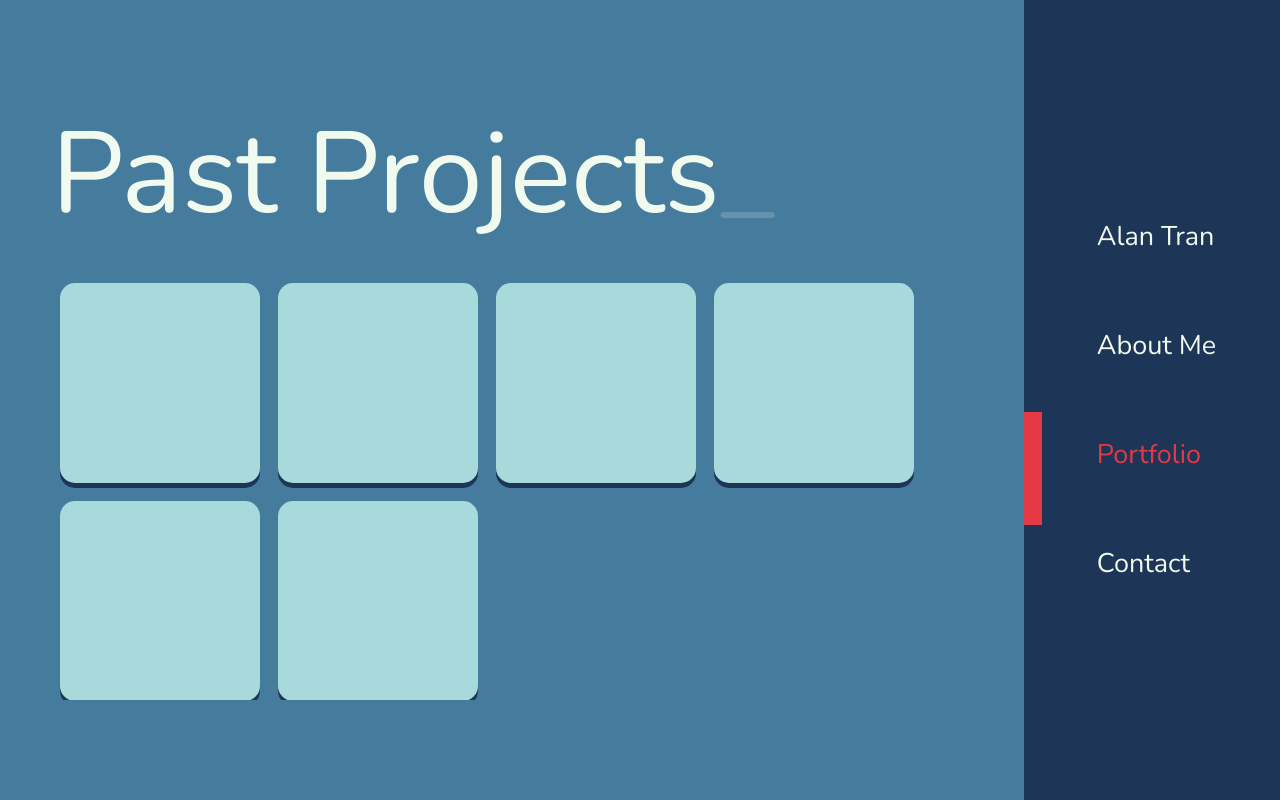
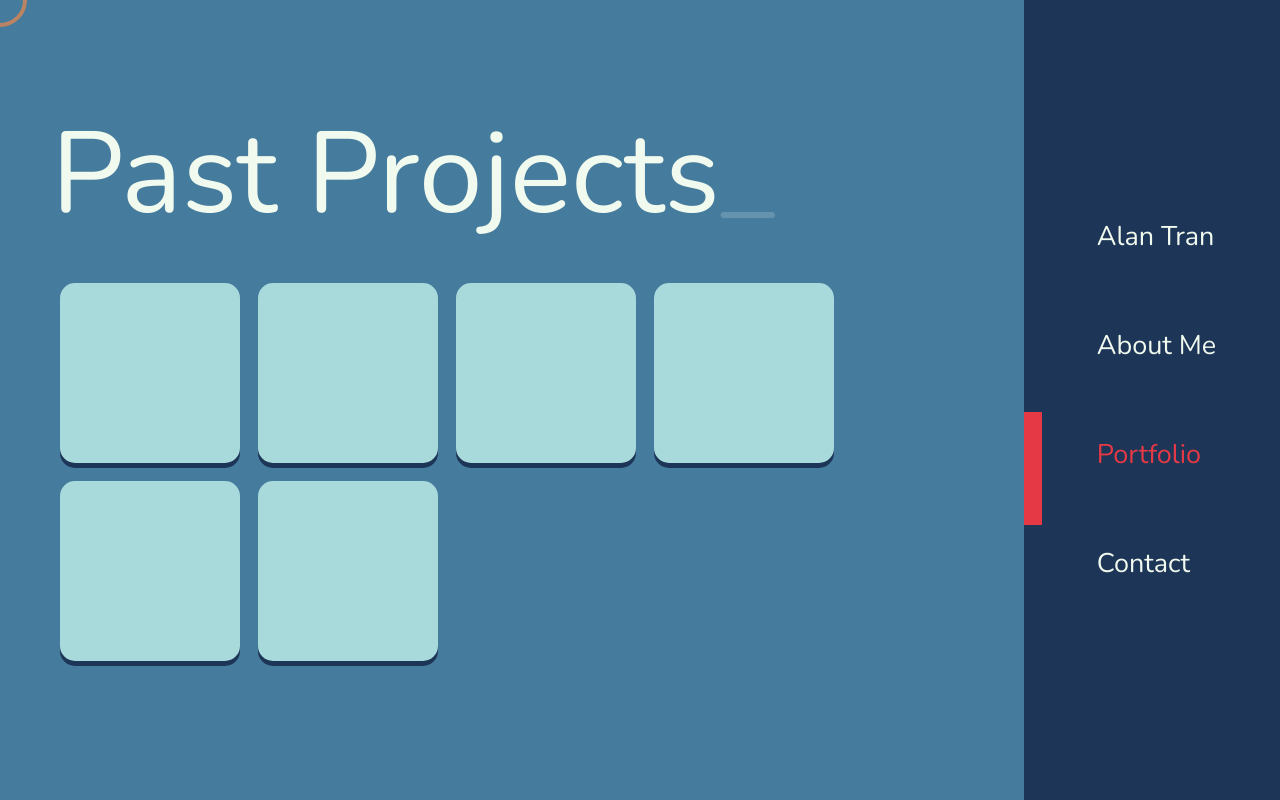
Before and after one commit to noworriesimhere/second-portfolio, a Next.js app: page /portfolio in a window 1280 px wide. Built offline with nearby package versions, Linux system fonts and the light colour scheme.

Commit message:
added cursor

```diff
--- a/components/Layout.js
+++ b/components/Layout.js
@@ -1,6 +1,5 @@
 import React, { useRef, useState, useEffect } from 'react';
 import styles from '../styles/Layout.module.scss';
-import Link from 'next/link';
 import { useRouter } from 'next/router';
 
 import { useResizeDetector } from 'react-resize-detector';
--- a/pages/_app.js
+++ b/pages/_app.js
@@ -1,17 +1,50 @@
 import Layout from '../components/Layout';
 import '../styles/globals.scss';
-import { useState } from 'react';
+import { useState, useRef, useEffect } from 'react';
+
+import { gsap } from 'gsap/dist/gsap';
 
 function MyApp({ Component, pageProps }) {
   const [isTransitioning, setIsTransitioning] = useState(false);
 
+  const cursorRef = useRef();
+  const linksRef = useRef();
+
+  const cursor = (e) => {
+    gsap.to(cursorRef.current, { duration: 0.01, x: e.clientX, y: e.clientY });
+  };
+
+  useEffect(() => {
+    const links = linksRef.current.querySelectorAll('button, li, span');
+    console.log(links);
+    links.forEach((link) => {
+      link.addEventListener('mouseleave', () => {
+        cursorRef.current.classList.remove('link-grow');
+        gsap.to(cursorRef.current, { duration: 0.4, scale: 1 });
+      });
+
+      link.addEventListener('mouseover', () => {
+        cursorRef.current.classList.add('link-grow');
+        gsap.to(cursorRef.current, { duration: 0.4, scale: 2 });
+      });
+    });
+  }, [linksRef.current, Component]);
+
   return (
-    <Layout
-      setIsTransitioning={setIsTransitioning}
-      isTransitioning={isTransitioning}
+    <div
+      onMouseMove={(e) => {
+        cursor(e);
+      }}
+      ref={linksRef}
     >
-      <Component {...pageProps} isTransitioning={isTransitioning} />
-    </Layout>
+      <div className='cursor' ref={cursorRef} />
+      <Layout
+        setIsTransitioning={setIsTransitioning}
+        isTransitioning={isTransitioning}
+      >
+        <Component {...pageProps} isTransitioning={isTransitioning} />
+      </Layout>
+    </div>
   );
 }
 
--- a/styles/Home.module.scss
+++ b/styles/Home.module.scss
@@ -18,7 +18,7 @@
   justify-self: flex-end;
   outline: none;
   border: none;
-  cursor: pointer;
+  cursor: none;
   display: block;
   position: relative;
   background-color: var(--color-background-light);
--- a/styles/Layout.module.scss
+++ b/styles/Layout.module.scss
@@ -41,15 +41,11 @@
       transition: color 0.5s ease;
 
       &:hover {
-        cursor: pointer;
         color: var(--color-accent);
       }
     }
     .active {
       color: var(--color-accent);
-      &:hover {
-        cursor: default;
-      }
     }
 
     .highlight {
--- a/styles/Portfolio.module.scss
+++ b/styles/Portfolio.module.scss
@@ -13,14 +13,15 @@
   justify-content: flex-start;
 }
 .box {
-  height: 200px;
-  width: 200px;
+  height: 180px;
+  width: 180px;
   background-color: var(--color-background-light);
   font-size: var(--baseNavSize);
   color: var(--color-background-dark);
   border-radius: 15px;
   box-shadow: 0 5px var(--color-background-dark);
   margin: 0.5rem;
+  padding: 1rem;
 }
 
 .cursor {
--- a/styles/globals.scss
+++ b/styles/globals.scss
@@ -2,6 +2,7 @@
 
 html {
   font-size: 18px;
+  cursor: none !important;
 }
 
 :root {
@@ -62,6 +63,24 @@ a {
 
 p {
   margin-bottom: 1rem;
+}
+
+.cursor {
+  width: 3rem;
+  height: 3rem;
+  //background: white;
+  border: 4px solid white;
+  border-radius: 50%;
+  position: fixed;
+  z-index: 999;
+  pointer-events: none;
+  transform: translate(-50%, -50%);
+  transform-origin: 100% 100%;
+  mix-blend-mode: difference;
+}
+
+.link-grow {
+  background: white;
 }
 
 h1,
```
